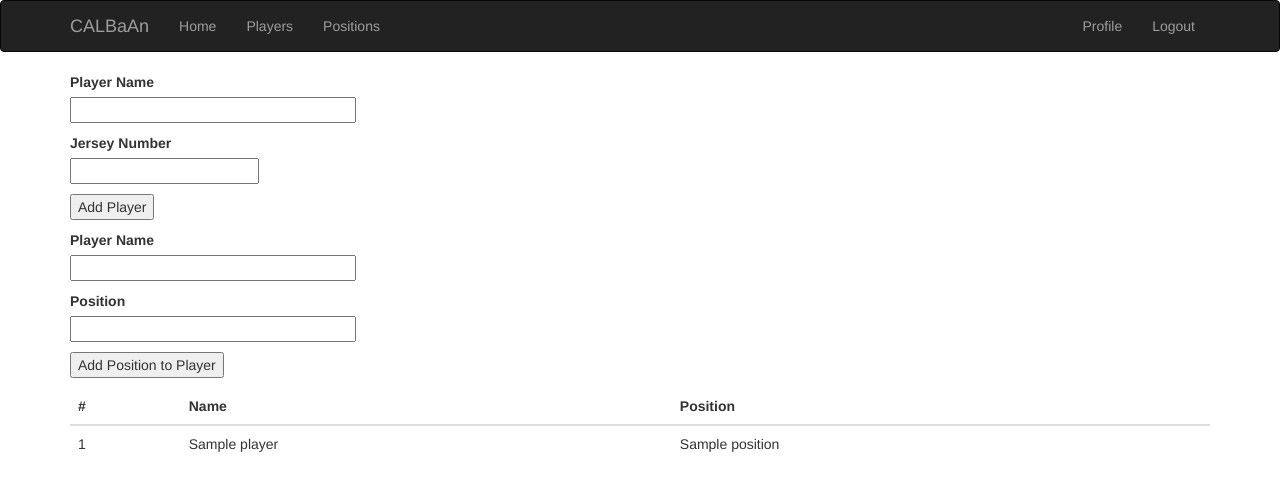
After one commit to joefedota/calBaseballAnalytics, a Flask app: page /players in a window 1280 px wide. The commit adds this page. Shown: the top 491 px of the page. Run offline with Flask 2, Linux system fonts and the light colour scheme; a user stored in the database is signed in; tables that the repository leaves empty hold one stand-in row (values such as "Sample post"); some libraries are stand-ins or nearby versions.

Commit message:
player screen and new forms

```diff
--- a/app/forms.py
+++ b/app/forms.py
@@ -1,7 +1,7 @@
 from flask_wtf import FlaskForm
-from wtforms import StringField, PasswordField, BooleanField, SubmitField
+from wtforms import StringField, PasswordField, BooleanField, SubmitField, IntegerField, SelectField
 from wtforms.validators import DataRequired, Email, EqualTo
-from app.models import User
+from app.models import User, Player, Position
 
 class LoginForm(FlaskForm):
 	username = StringField('Username', validators=[DataRequired()])
@@ -25,3 +25,17 @@ class RegistrationForm(FlaskForm):
 		user = User.query.filter_by(email=email.data).first()
 		if user is not None:
 			raise ValidationError('Please use a different email address.')
+
+class PositionForm(FlaskForm):
+	position_name = StringField('Position Name', validators=[DataRequired()])
+	submit = SubmitField('Add Position')
+
+class PlayerForm(FlaskForm):
+	name = StringField('Player Name', validators=[DataRequired()])
+	number = IntegerField('Jersey Number', validators=[DataRequired()])
+	submit = SubmitField('Add Player')
+
+class PositionAdd(FlaskForm):
+	player = StringField('Player Name', validators=[DataRequired()])
+	position = StringField('Position', validators=[DataRequired()])
+	submit = SubmitField('Add Position to Player')
--- a/app/routes.py
+++ b/app/routes.py
@@ -2,7 +2,7 @@ from app import app, db
 from flask import render_template, flash, redirect, url_for, request
 from flask_login import current_user, login_user, logout_user, login_required
 from app.models import User, Player, Position
-from app.forms import LoginForm, RegistrationForm
+from app.forms import LoginForm, RegistrationForm, PositionForm, PlayerForm, PositionAdd
 from werkzeug.urls import url_parse
 
 @app.route('/')
@@ -12,11 +12,36 @@ def index():
 	user = current_user
 	return render_template("index.html", title="Home", user=user)
 
-@app.route('/positions')
+@app.route('/positions', methods=['GET', 'POST'])
 @login_required
 def positions():
+	form = PositionForm()
+	if form.validate_on_submit():
+		position = Position(position_name=form.position_name.data)
+		db.session.add(position)
+		db.session.commit()
+		flash('Position successfully added')
 	positions = Position.query.all()
-	return render_template("positions.html", title="Positions", positions=positions)
+	return render_template("positions.html", title="Positions", positions=positions, form=form)
+
+@app.route('/players', methods=['GET', 'POST'])
+@login_required
+def players():
+	form = PlayerForm()
+	form2 = PositionAdd()
+	if form.validate_on_submit():
+		player = Player(name=form.name.data, number=form.number.data)
+		db.session.add(player)
+		db.session.commit()
+		flash('Player successfully added')
+	if form2.validate_on_submit():
+		player = Player.query.filter_by(name=form2.player.data).first()
+		position = Position.query.filter_by(position_name=form2.position.data).first()
+		player.positions.append(position)
+		db.session.commit()
+		flash('Position added to player')
+	players = Player.query.all()
+	return render_template("players.html", title="Players", players=players, form=form, form2=form2)
 
 @app.route('/login', methods=['GET','POST'])
 def login():
--- a/app/templates/base.html
+++ b/app/templates/base.html
@@ -19,6 +19,7 @@
             <div class="collapse navbar-collapse" id="bs-example-navbar-collapse-1">
                 <ul class="nav navbar-nav">
                     <li><a href="{{ url_for('index') }}">Home</a></li>
+                    <li><a href="{{ url_for('players') }}">Players</a></li>
                     <li><a href="{{ url_for('positions') }}">Positions</a></li>
                 </ul>
                 <ul class="nav navbar-nav navbar-right">
--- /dev/null
+++ b/app/templates/players.html
@@ -0,0 +1,58 @@
+{% extends "base.html" %}
+
+{% block app_content %}
+<form action="" method="post">
+        {{ form.hidden_tag() }}
+        <p>
+            {{ form.name.label }}<br>
+            {{ form.name(size=32) }}<br>
+            {% for error in form.name.errors %}
+            <span style="color: red;">[{{ error }}]</span>
+            {% endfor %}
+        </p>
+        <p>
+        	{{ form.number.label }}<br>
+            {{ form.number(size=32) }}<br>
+            {% for error in form.number.errors %}
+            <span style="color: red;">[{{ error }}]</span>
+            {% endfor %}
+        </p>
+        <p>{{ form.submit() }}</p>
+</form>
+<form action="" method="post">
+        {{ form2.hidden_tag() }}
+        <p>
+            {{ form2.player.label }}<br>
+            {{ form2.player(size=32) }}<br>
+            {% for error in form2.player.errors %}
+            <span style="color: red;">[{{ error }}]</span>
+            {% endfor %}
+        </p>
+        <p>
+        	{{ form2.position.label }}<br>
+            {{ form2.position(size=32) }}<br>
+            {% for error in form2.position.errors %}
+            <span style="color: red;">[{{ error }}]</span>
+            {% endfor %}
+        </p>
+        <p>{{ form2.submit() }}</p>
+</form>
+<table class="table table-hover">
+  <thead>
+  	<tr>
+      <th scope="col">#</th>
+      <th scope="col">Name</th>
+      <th scope="col">Position</th>
+    </tr>
+  </thead>
+  <tbody>
+  {% for player in players %}
+  	<tr>
+  	  <td>{{ player.number }}</td>
+      <td>{{ player.name }}</td>
+      <td>{{ player.positions[0].position_name }}</td>
+  	</tr>
+  {% endfor %}
+  </tbody>
+</table>
+{% endblock %}
```
Also changed, not shown: app/models.py (+8 -4 lines), app/templates/positions.html (+11 -0 lines), migrations/versions/45fcf2f2c14a_player_position_and_unique_position_name.py (added, +30 -0 lines), migrations/versions/6c6744ca2fb9_add_num_players.py (deleted, +0 -28 lines), migrations/versions/8bff7ca44e20_users_table.py (deleted, +0 -38 lines), migrations/versions/92b512c5ec7c_first_migration.py (renamed from migrations/versions/c16a2b5097f6_position_and_players.py, +27 -8 lines), app.db.
